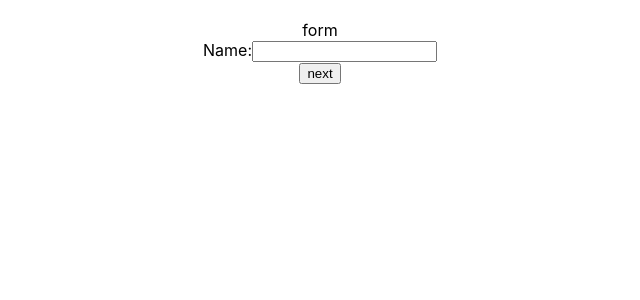
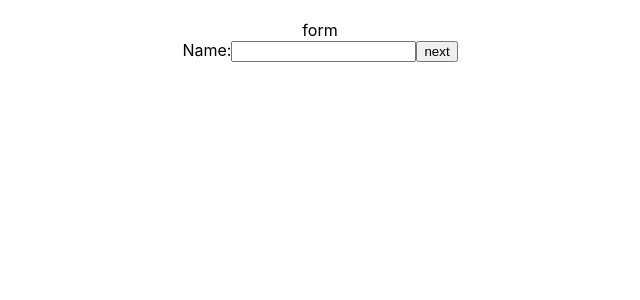
Before and after one commit to sprajams/multi-step_form, a React (Create React App) app: page / in a window 1280 px wide. Shown: the top 300 px of the page, without its empty margins (320-960 px from the left). Built offline with nearby package versions, Linux system fonts and the light colour scheme.

Commit message:
each question is a form

```diff
--- a/src/components/Form/index.jsx
+++ b/src/components/Form/index.jsx
@@ -1,4 +1,4 @@
-import { useState } from "react";
+import { useState, useEffect } from "react";
 import Question from "../Question";
 
 function Form({ page }) {
@@ -6,13 +6,11 @@ function Form({ page }) {
   const [response, setReponse] = useState([]);
 
   const [input, setInput] = useState("");
-
   //array of various inputs in the form
   const arrQ = [`Name`, `Email`, `DOB`, `Password`];
   //onClick to move on to the next question
   const nextQ = () => {
-    if (qNum < arrQ.length - 1 && input.length > 0) {
-      console.log("next");
+    if (qNum < arrQ.length - 1) {
       setQNum(qNum + 1);
       setReponse((curr) => {
         return [...curr, input];
@@ -20,8 +18,11 @@ function Form({ page }) {
       setInput("");
     }
   };
-  console.log(response, "r");
-  //onClick to go to the prev question
+
+  useEffect(() => {
+    console.log(response, "re");
+  }, [response]);
+
   const prevQ = () => {
     if (qNum > 0) {
       setQNum(qNum - 1);
@@ -33,13 +34,12 @@ function Form({ page }) {
       <div>form</div>
 
       {qNum > 0 ? <button onClick={prevQ}> Back </button> : null}
-      <Question name={arrQ[qNum]} setInput={setInput} input={input} />
-
-      {qNum === arrQ.length - 1 ? (
-        <button>Submit</button>
-      ) : (
-        <button onClick={nextQ}>next</button>
-      )}
+      <Question
+        name={arrQ[qNum]}
+        setInput={setInput}
+        input={input}
+        nextQ={nextQ}
+      />
     </div>
   );
 }
--- a/src/components/Question/index.jsx
+++ b/src/components/Question/index.jsx
@@ -1,20 +1,26 @@
-function Question({ name, input, setInput }) {
+function Question({ name, input, setInput, nextQ }) {
   const onChange = (e) => {
-    e.preventDefault();
     setInput(e.target.value);
   };
 
+  const handleSubmit = (e) => {
+    e.preventDefault();
+    nextQ();
+  };
   return (
     <div>
+      <form onSubmit={handleSubmit}>
         <label htmlFor="name">{name}:</label>
         <input
           type="text"
-        id="name"
-        name="user_name"
+          id={name}
+          name={name}
           onChange={onChange}
           value={input}
           required
         ></input>
+        <button type="submit">next</button>
+      </form>
     </div>
   );
 }
```
Lines whose indentation alone changed are shown as unchanged.
